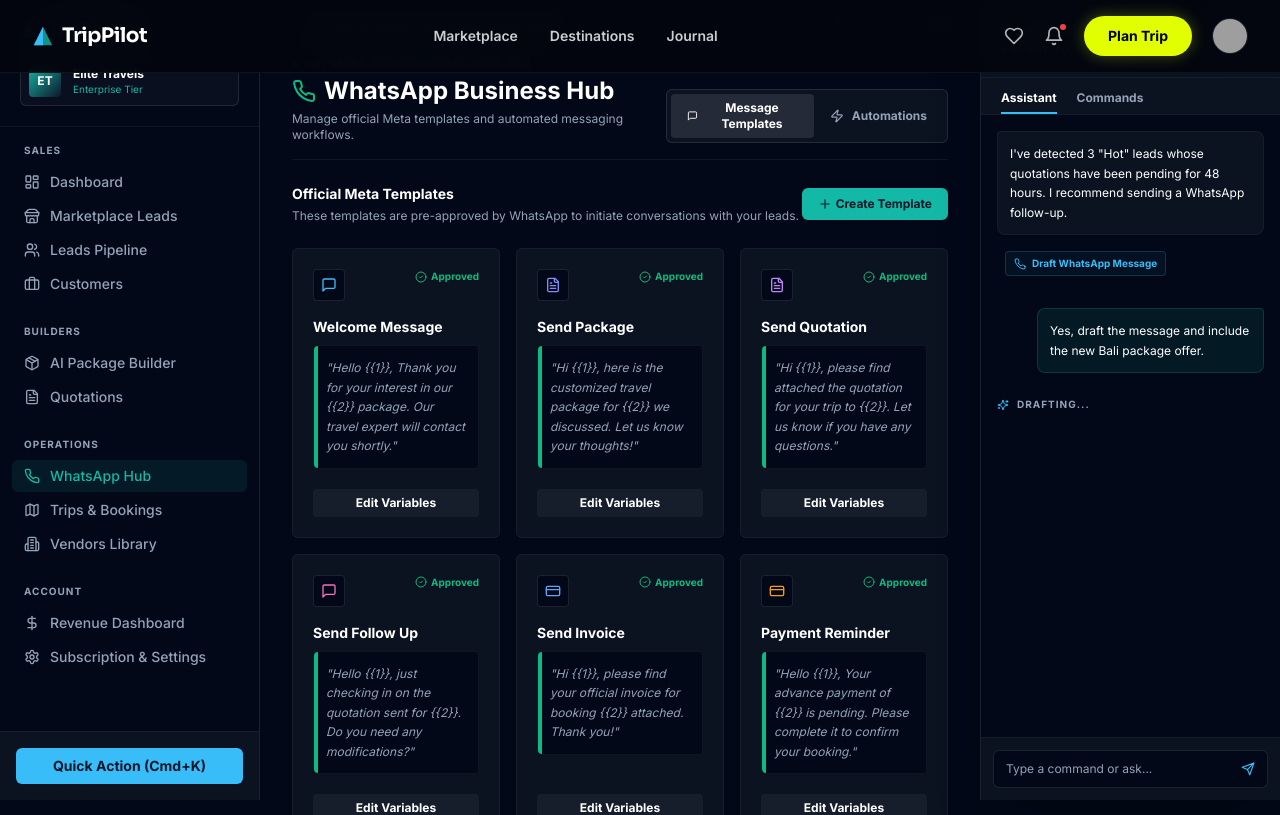
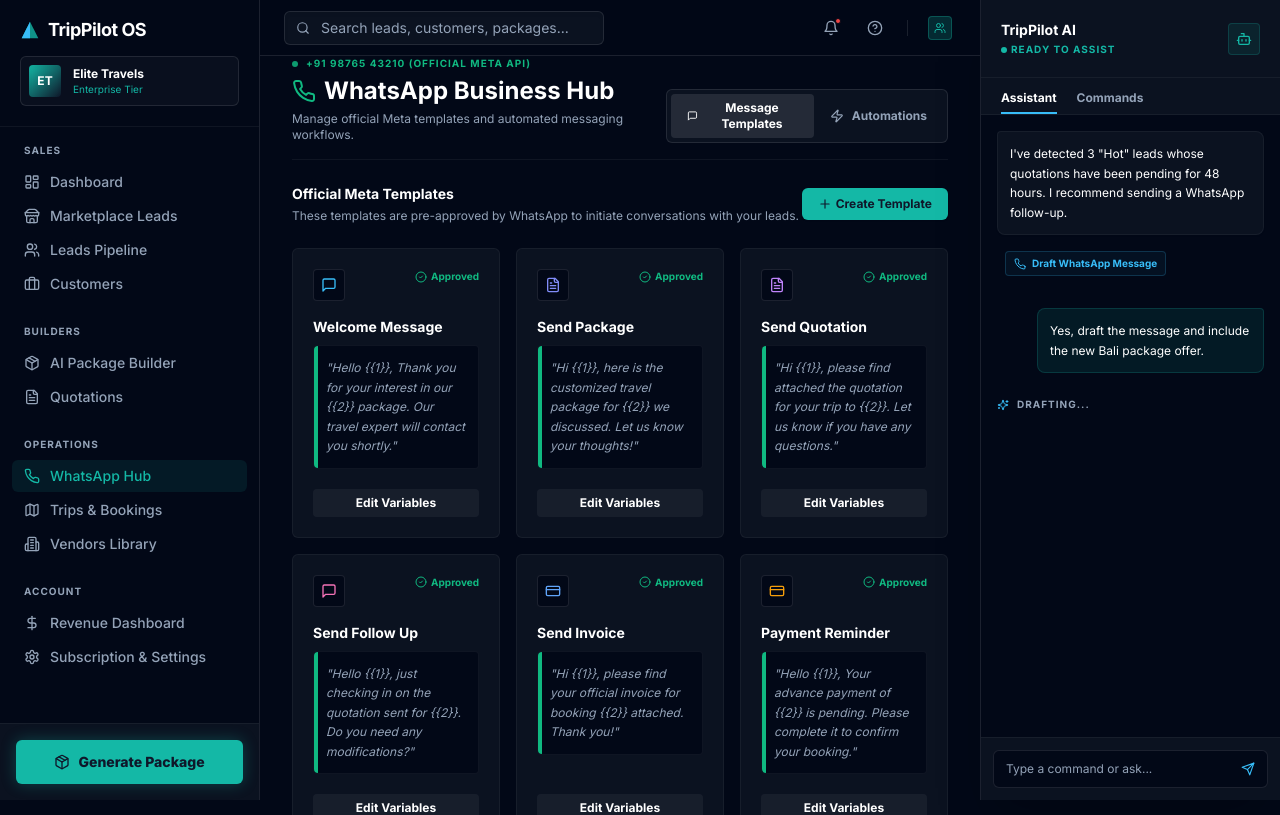
Before and after one commit to premkarnawat/Tripvora-AI-Powered-Trip-Planner, a Next.js app: page /agency/whatsapp in a window 1280 px wide. Shown: the top 815 px of the page. Built offline with nearby package versions, Linux system fonts and the light colour scheme; grey boxes are pictures that could not be loaded.

Commit message:
fix: CRM UI congestion and sidebar CTA

```diff
--- a/src/app/(crm)/layout.tsx
+++ b/src/app/(crm)/layout.tsx
@@ -106,9 +106,12 @@
         </div>
 
         <div className="p-4 border-t border-white/5 bg-[#0B1220]">
-          <button className="w-full bg-[#38BDF8] hover:bg-[#38BDF8]/90 text-[#0F172A] font-bold py-2 rounded-md text-sm transition-colors shadow-sm">
-            Quick Action (Cmd+K)
-          </button>
+          <Link href="/agency/packages">
+            <button className="w-full bg-[#14B8A6] hover:bg-[#14B8A6]/90 text-[#0F172A] font-extrabold py-3 rounded-md text-sm transition-all shadow-[0_0_15px_rgba(20,184,166,0.3)] hover:scale-[1.02] flex items-center justify-center gap-2">
+              <Package className="w-4 h-4" />
+              Generate Package
+            </button>
+          </Link>
         </div>
       </aside>
 
--- a/src/components/layout/Navbar.tsx
+++ b/src/components/layout/Navbar.tsx
@@ -25,8 +25,8 @@
     return null;
   }
 
-  const isAuthPage = pathname ? (pathname.startsWith("/login") || pathname.startsWith("/signup")) : false;
-  if (isAuthPage) {
+  const isHiddenPage = pathname ? (pathname.startsWith("/login") || pathname.startsWith("/signup") || pathname.startsWith("/agency")) : false;
+  if (isHiddenPage) {
     return null;
   }
 
```
